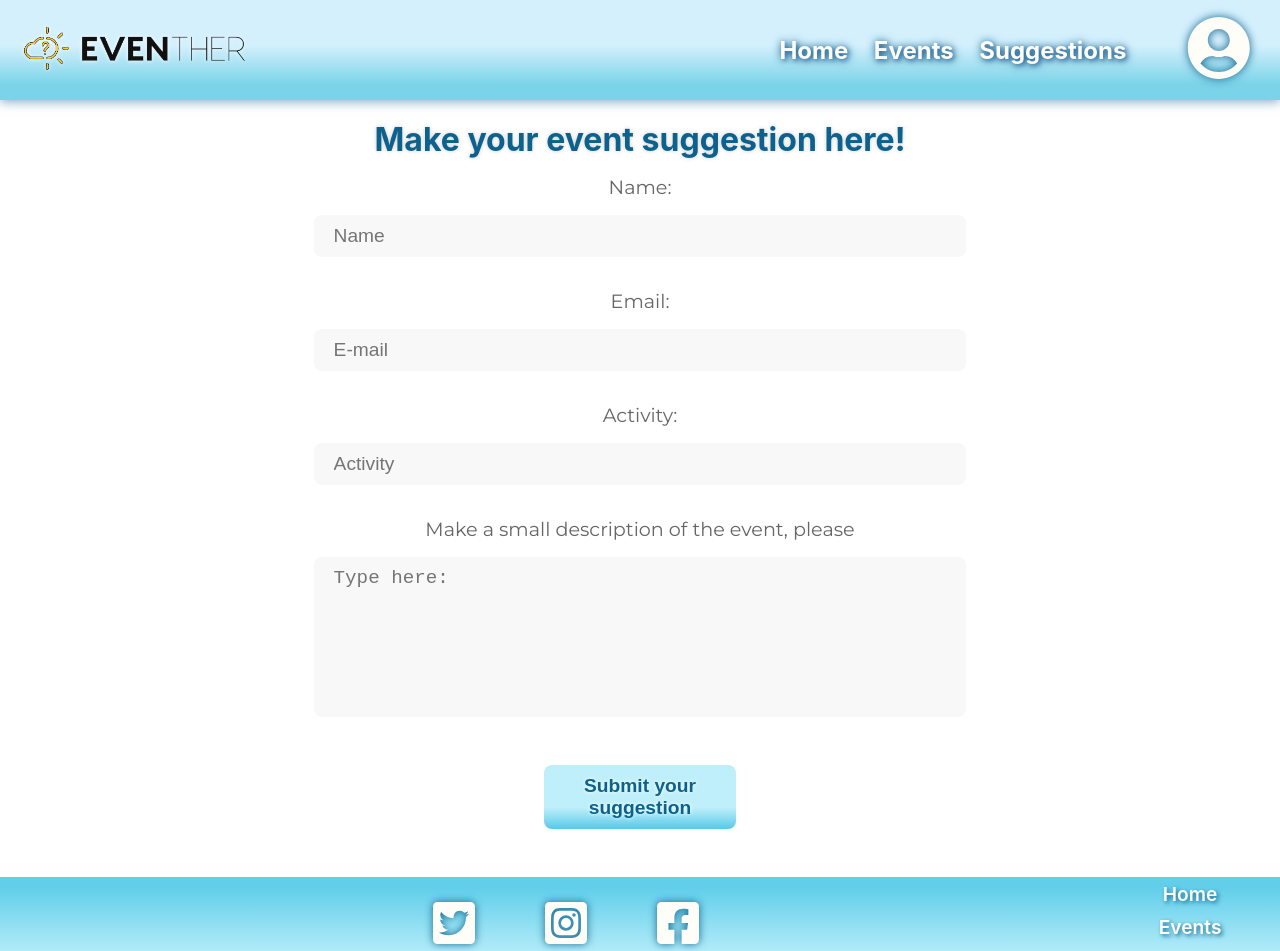
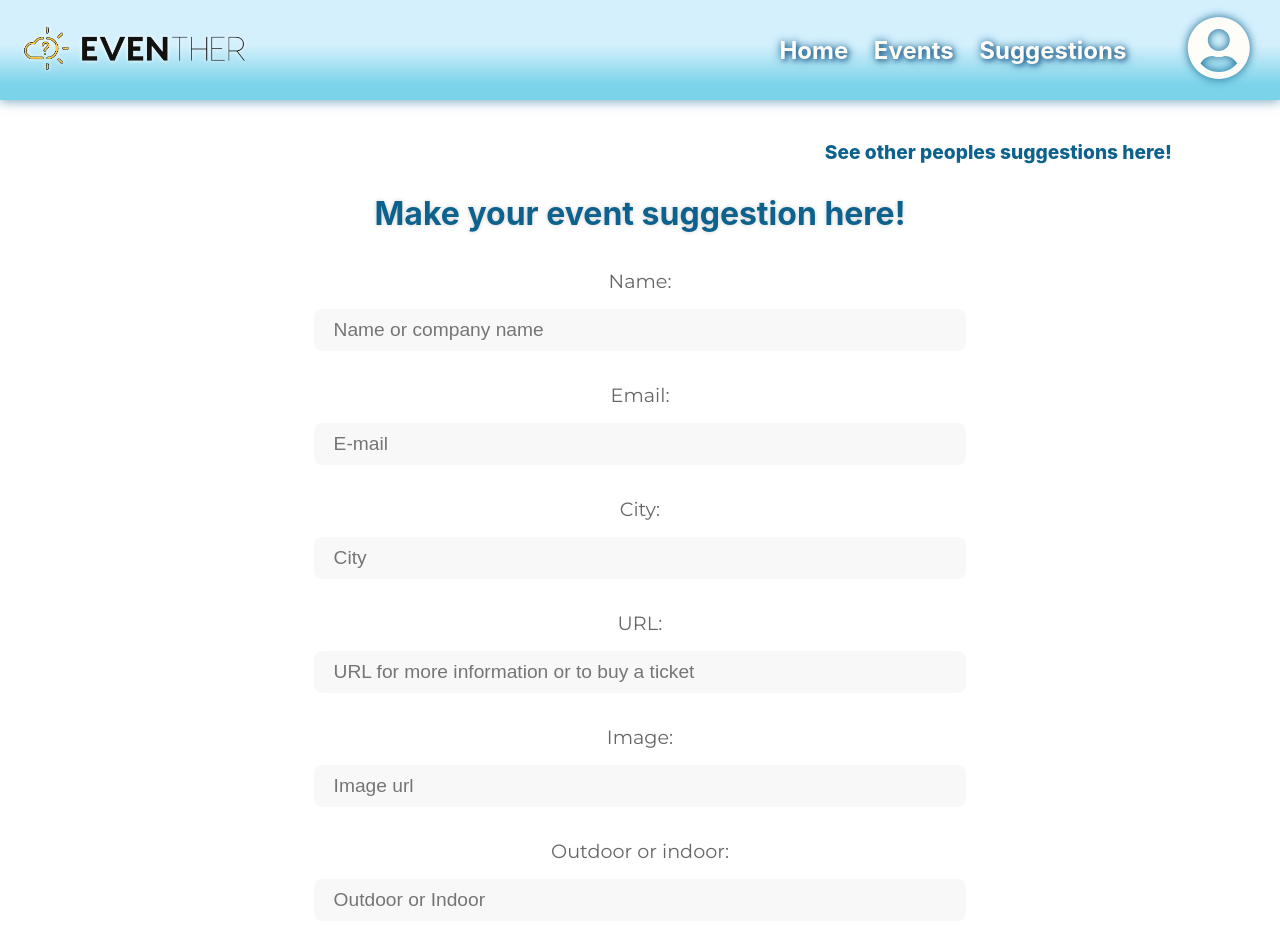
Before and after one commit to Eventher/eventher-weather-app, a React (Vite) app in the folder frontend/: page /suggestions in a window 1280 px wide. Shown: the top 951 px of the page. Built offline with nearby package versions, Linux system fonts and the light colour scheme; no server answers.

Commit message:
Suggestion form changed (drag and drop not working yekiing yet) and display of suggestions done

```diff
--- a/frontend/src/App.jsx
+++ b/frontend/src/App.jsx
@@ -15,6 +15,7 @@ import SignIn from "./pages/signInPage/SignIn";
 import LogIn from "./pages/logInPage/LogIn";
 import LandingComponent from "./components/landing-page/LandingComponent";
 import CityDetails from "./components/Weather5days/CityDetails/CityDetails";
+import OutsideSuggestions from "./components/OutsideSuggestions/OutsideSuggestions";
 import "./App.css";
 
 function App() {
@@ -31,6 +32,10 @@ function App() {
                 <Route path="/home/:id/:date" element={<CityDetails />} />
                 <Route path="/events" element={<EventsList />} />
                 <Route path="/suggestions" element={<SuggestionsPage />} />
+                <Route
+                  path="/outside-source"
+                  element={<OutsideSuggestions />}
+                />
                 <Route path="/signin" element={<SignIn />} />
                 <Route path="/login" element={<LogIn />} />
               </Routes>
--- /dev/null
+++ b/frontend/src/components/OutsideSuggestions/OutsideSuggestionCard.jsx
@@ -0,0 +1,26 @@
+/* eslint-disable react/prop-types */
+import React from "react";
+import "./OutsideSuggestions.css";
+
+function OutsideSuggestionCard({ suggestion }) {
+  const { name, city, url, image, outdoor, activity } = suggestion;
+
+  return (
+    <div className="eventCard">
+      <h3 className="eventTitle">
+        {activity} in {city}
+      </h3>
+      <img className="eventImg" src={image} alt="event-demonstration" />
+      <p className="outOrIn">
+        This is a <span className="bold">{outdoor}</span> event!
+      </p>
+      <a className="eventLink" href={url} target="_blank" rel="noreferrer">
+        Click for more information...
+      </a>
+      <h6>Suggestion made by: {name}</h6>
+      <hr />
+    </div>
+  );
+}
+
+export default OutsideSuggestionCard;
--- /dev/null
+++ b/frontend/src/components/OutsideSuggestions/OutsideSuggestions.css
@@ -0,0 +1,36 @@
+.outside-suggestions {
+  padding-top: 120px;
+  margin: 0 6rem 6rem;
+}
+
+.outside-suggestions-title {
+  padding-top: 1rem;
+}
+
+.warning-text {
+  padding: 2rem 6rem 0;
+  line-height: 2.4rem;
+}
+
+.here-link {
+  font-weight: 700;
+  color: var(--dark-blue);
+  text-decoration: none;
+}
+
+.event-card-wrapper {
+  display: flex;
+  align-items: center;
+  justify-content: center;
+}
+
+@media screen and (max-width: 750px) {
+  .outside-suggestions {
+    padding-top: 20px;
+    margin: 0 2rem;
+  }
+
+  .warning-text {
+    padding: 2rem 0 0;
+  }
+}
--- /dev/null
+++ b/frontend/src/components/OutsideSuggestions/OutsideSuggestions.jsx
@@ -0,0 +1,50 @@
+/* eslint-disable import/no-extraneous-dependencies */
+import React, { useState, useEffect } from "react";
+import { Link } from "react-router-dom";
+import axios from "axios";
+import OutsideSuggestionCard from "./OutsideSuggestionCard";
+import "./OutsideSuggestions.css";
+
+function OutsideSuggestions() {
+  const [suggestions, setSuggestions] = useState([]);
+
+  const fetchSuggestions = async () => {
+    await axios
+      .get("http://localhost:5000/suggestions")
+      .then((response) => setSuggestions(response.data));
+  };
+
+  useEffect(() => {
+    fetchSuggestions();
+  }, []);
+
+  return (
+    <div className="outside-suggestions">
+      <h1 className="outside-suggestions-title">
+        Events suggested by other people / companies
+      </h1>
+      <p className="warning-text">
+        Please be aware that this events haven't yet been verified. Therefore
+        the information here displayed may be misleading. We will verify it's
+        veracity as soon as possible and if the information is verified the
+        event will show up along the other events{" "}
+        <Link className="here-link" to="/events">
+          here
+        </Link>
+        !
+      </p>
+      <div className="event-card-wrapper">
+        {suggestions
+          ? suggestions.map((suggestion) => (
+              <OutsideSuggestionCard
+                key={suggestion.id}
+                suggestion={suggestion}
+              />
+            ))
+          : null}
+      </div>
+    </div>
+  );
+}
+
+export default OutsideSuggestions;
--- a/frontend/src/components/Suggestions/Suggestions.jsx
+++ b/frontend/src/components/Suggestions/Suggestions.jsx
@@ -3,12 +3,35 @@
 /* eslint-disable jsx-a11y/label-has-associated-control */
 /* eslint-disable react/jsx-props-no-spreading */
 /* eslint-disable import/no-extraneous-dependencies */
-import React from "react";
+import React /* { useRef } */ from "react";
 import "./suggestions.css";
 import { useForm } from "react-hook-form";
+// import { GiCloudUpload } from "react-icons/gi";
 import axios from "axios";
 
 function Suggestions() {
+  /* const wrapperRef = useRef(null);
+
+  const onDragEnter = () => wrapperRef.current.classList.add("dragover");
+
+  const onDragLeave = () => wrapperRef.current.classList.remove("dragover");
+
+  const onDrop = () => wrapperRef.current.classList.remove("dragover");
+
+  function imageUploaded() {
+    const file = document.querySelector("input[type=file]").files[0];
+
+    const reader = new FileReader();
+
+    reader.onload = function () {
+      const base64String = reader.result
+        .replace("data:", "")
+        .replace(/^.+,/, "");
+
+    };
+    reader.readAsDataURL(file);
+  } */
+
   const {
     register,
     formState: { errors },
@@ -17,6 +40,7 @@ function Suggestions() {
 
   const saveSuggestion = (data) => {
     console.log(data);
+    // imageUploaded();
     axios
       .post("http://localhost:5000/suggestions", data)
       .then(() => {
@@ -33,7 +57,7 @@ function Suggestions() {
         <label className="suggestions-label">Name:</label>
         <input
           className="suggestions-input"
-          placeholder="Name"
+          placeholder="Name or company name"
           {...register("name", { required: true })}
           aria-invalid={errors.name ? "true" : "false"}
         />
@@ -54,6 +78,89 @@ function Suggestions() {
         {errors.email && (
           <p className="alert" role="alert">
             {errors.email?.message}
+          </p>
+        )}
+      </div>
+      <div className="suggestions-form-group">
+        <label className="suggestions-label">City:</label>
+        <input
+          className="suggestions-input"
+          placeholder="City"
+          {...register("city", { required: "City is required" })}
+          aria-invalid={errors.city ? "true" : "false"}
+        />
+        {errors.city && (
+          <p className="alert" role="alert">
+            {errors.city?.message}
+          </p>
+        )}
+      </div>
+      <div className="suggestions-form-group">
+        <label className="suggestions-label">URL:</label>
+        <input
+          className="suggestions-input"
+          placeholder="URL for more information or to buy a ticket"
+          {...register("url", { required: "URL is required" })}
+          aria-invalid={errors.url ? "true" : "false"}
+        />
+        {errors.url && (
+          <p className="alert" role="alert">
+            {errors.url?.message}
+          </p>
+        )}
+      </div>
+      <div className="suggestions-form-group">
+        <label className="suggestions-label">Image:</label>
+        <input
+          className="suggestions-input"
+          placeholder="Image url"
+          {...register("image", { required: "Image is required" })}
+          aria-invalid={errors.image ? "true" : "false"}
+        />
+        {errors.image && (
+          <p className="alert" role="alert">
+            {errors.image?.message}
+          </p>
+        )}
+      </div>
+      {/* <div
+        ref={wrapperRef}
+        onDragEnter={onDragEnter}
+        onDragLeave={onDragLeave}
+        onDrop={onDrop}
+        className="suggestions-form-group drop-files-input"
+      >
+        <div>
+          <GiCloudUpload className="drop-files-image" />
+          <p className="drop-files-text">Drag and drop your image here</p>
+        </div>
+        <input
+          id="file-input"
+          type="file"
+          accept="image/x-png,image/gif,image/jpeg"
+          name="image"
+          {...register("image", { required: "Image is required" })}
+          aria-invalid={errors.image ? "true" : "false"}
+        />
+      </div>
+      {errors.image && (
+        <p className="alert" role="alert">
+          {errors.image?.message}
+        </p>
+      )} */}
+      <div className="suggestions-form-group">
+        <label className="suggestions-label">Outdoor or indoor:</label>
+        <input
+          className="suggestions-input"
+          placeholder="Outdoor or Indoor"
+          {...register("outdoor", {
+            required: "Outdoor/indoor status is required",
+          })}
+          aria-invalid={errors.outdoor ? "true" : "false"}
+        />
+        {errors.outdoor && (
+          <p className="alert" role="alert">
+            {errors.outdoor?.message}
           </p>
         )}
       </div>
--- a/frontend/src/pages/suggestionsPage/Suggestions.jsx
+++ b/frontend/src/pages/suggestionsPage/Suggestions.jsx
@@ -1,10 +1,15 @@
+/* eslint-disable import/no-extraneous-dependencies */
 import React from "react";
+import { Link } from "react-router-dom";
 import Suggestions from "../../components/Suggestions/Suggestions";
 import "./suggestions.css";
 
 function SuggestionsPage() {
   return (
-    <div>
+    <div className="suggestions-page">
+      <Link className="outside-source" to="/outside-source">
+        See other peoples suggestions here!
+      </Link>
       <h1 className="suggestions-title">Make your event suggestion here!</h1>
       <Suggestions />
     </div>
--- a/frontend/src/pages/suggestionsPage/suggestions.css
+++ b/frontend/src/pages/suggestionsPage/suggestions.css
@@ -1,13 +1,39 @@
+.suggestions-page {
+  padding-top: 140px;
+}
+
 .suggestions-title {
   font-size: 2rem;
   color: var(--dark-blue);
   text-shadow: 0px 0px 4px rgba(0, 0, 0, 0.2);
-  padding-top: 120px;
+  padding-top: 30px;
+  padding-bottom: 20px;
+}
+
+.outside-source {
+  position: relative;
+  left: 28vw;
+  font-size: 1.2rem;
+  margin-bottom: 1.5rem;
+  text-decoration: none;
+  color: var(--dark-blue);
+  font-weight: 800;
+}
+
+.outside-source:hover {
+  opacity: 0.7;
 }
 
 @media screen and (max-width: 750px) {
+  .suggestions-page {
+    padding-top: 30px;
+  }
+
   .suggestions-title {
     font-size: 2rem;
-    padding-top: 0;
+  }
+
+  .outside-source {
+    left: 10vw;
   }
 }
```
Also changed, not shown: frontend/src/components/Suggestions/suggestions.css (+47 -1 lines), 2 other files (tests, documents, lock files or other folders).
